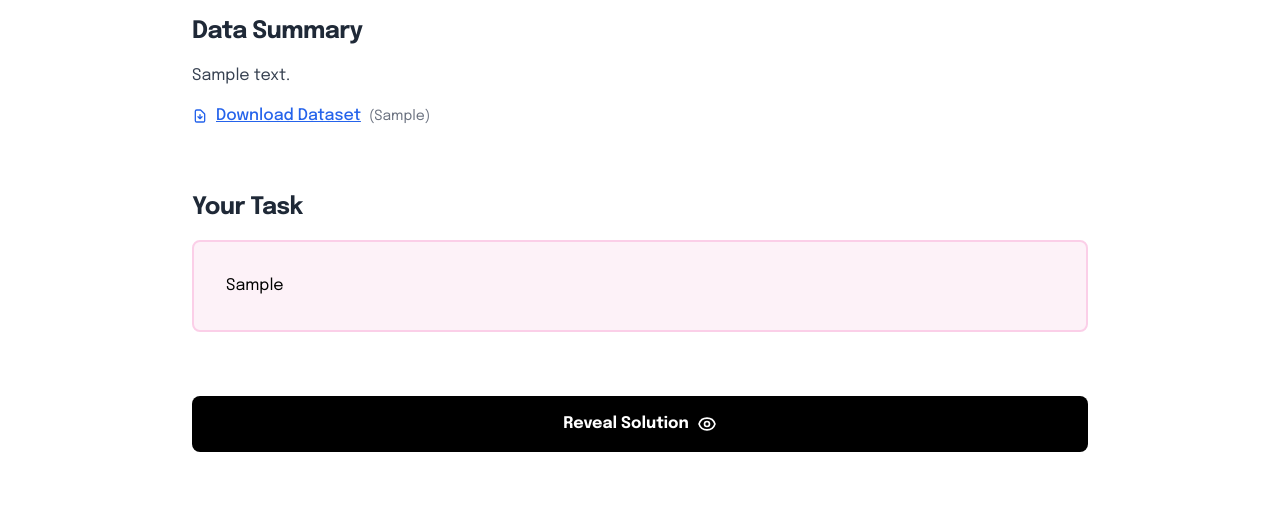
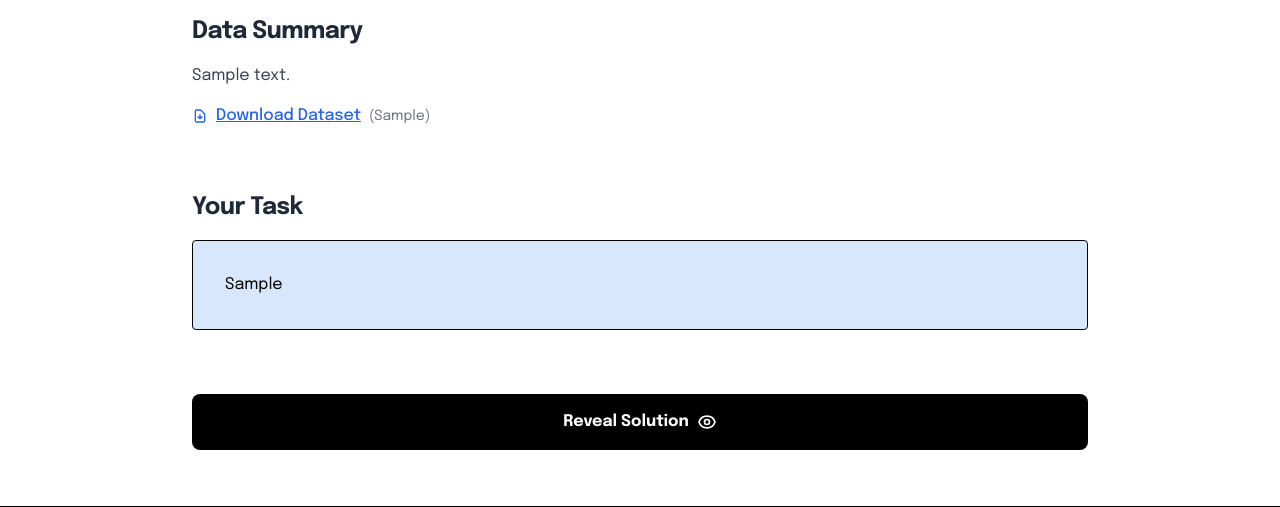
Before and after one commit to castudies/casestudies, a Django app: a page that uses casestudies/templates/casestudies/detail.html in a window 1280 px wide. Shown: the part 864-1371 px from the top of the page. Run offline with Django 5.2, Linux system fonts and the light colour scheme; tables that the repository leaves empty hold one stand-in row (values such as "Sample post"); grey boxes marked "Sample" are stand-in pictures.

Commit message:
fixed sume styling isses in details page

```diff
--- a/casestudies/templates/casestudies/detail.html
+++ b/casestudies/templates/casestudies/detail.html
@@ -69,13 +69,13 @@
                 <h3 class="text-base font-semibold text-gray-900 mb-2">Reveal Solution?</h3>
                 <p class="text-sm text-gray-500 mb-4">Are you sure you want to reveal the expert solution?</p>
                 <div class="flex gap-2 justify-center">
+                    <button @click="solutionVisible = true; confirmModal = false"
+                            class="px-3 py-2 text-sm font-medium text-gray-700 bg-gray-100 border border-gray-300 rounded-md hover:bg-gray-200 focus:outline-none focus:ring-2 focus:ring-offset-2 focus:ring-gray-500">
+                        Reveal
+                    </button>
                     <button @click="confirmModal = false"
-                            class="px-3 py-2 text-sm font-medium text-gray-700 bg-gray-100 border border-gray-300 rounded-md hover:bg-gray-200 focus:outline-none focus:ring-2 focus:ring-offset-2 focus:ring-gray-500">
+                            class="px-3 py-2 text-sm font-medium text-white bg-black border border-transparent rounded-md hover:bg-gray-800 focus:outline-none focus:ring-2 focus:ring-offset-2 focus:ring-black">
                         Cancel
-                    </button>
-                    <button @click="solutionVisible = true; confirmModal = false"
-                            class="px-3 py-2 text-sm font-medium text-white bg-black border border-transparent rounded-md hover:bg-gray-800 focus:outline-none focus:ring-2 focus:ring-offset-2 focus:ring-black">
-                        Reveal
                     </button>
                 </div>
             </div>
@@ -181,7 +181,7 @@
 
         <div>
             <h2 class="text-2xl font-bold tracking-tight text-gray-800 mb-4">Your Task</h2>
-            <div class="p-8 bg-pink-50 border-2 border-pink-200 rounded-lg">
+            <div class="p-8 border border-black rounded" style="background-color: #4285f233;">
                 <p class="prose max-w-none text-lg text-gray-800">
                     {{ case_study.task|linebreaks }}
                 </p>
@@ -204,7 +204,7 @@
                     <path stroke-linecap="round" stroke-linejoin="round" stroke-width="2" d="M12 14a2 2 0 100-4 2 2 0 000 4z" />
                 </svg>
             </button>
-            <div x-show="solutionVisible" x-cloak x-transition class="mt-6 p-8 border-2 border-black rounded-lg bg-green-50">
+            <div x-show="solutionVisible" x-cloak x-transition class="mt-6 p-8 border border-black rounded-lg bg-green-50">
                 <h2 class="text-3xl font-bold mb-4">Expert Solution</h2>
                 <div class="prose max-w-none text-lg">
                     {{ case_study.expert_solution|linebreaks }}
```
